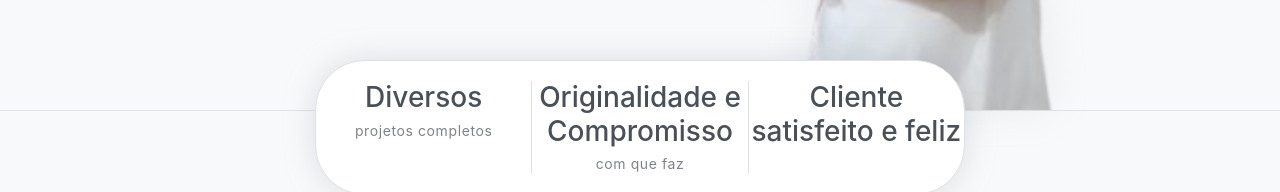
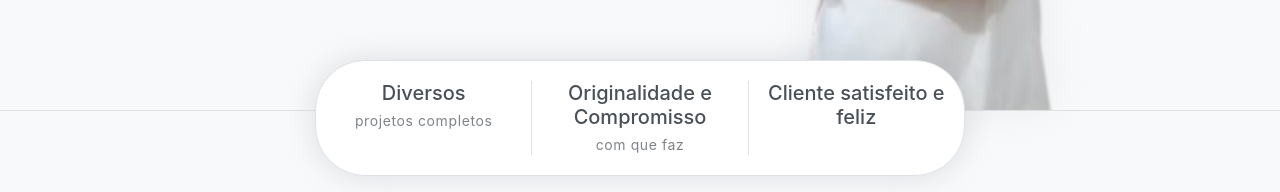
Before and after one commit to reisweslley/weslleyreis.github.io, a plain HTML site: page index.html in a window 1280 px wide. Shown: the part 641-833 px from the top of the page. Drawn offline with Linux system fonts and the light colour scheme.

Commit message:
Update index.html

```diff
--- a/index.html
+++ b/index.html
@@ -80,15 +80,15 @@
         <!-- Header-widget-->
         <div class="widget">
             <div class="widget-item">
-                <h3>Diversos</h3>
+                <h5>Diversos</h5>
                 <p>projetos completos</p>
             </div>
             <div class="widget-item">
-                <h3>Originalidade e Compromisso</h3>
+                <h5>Originalidade e Compromisso</h5>
                 <p>com que faz</p>
             </div>
             <div class="widget-item">
-                <h3>Cliente satisfeito e feliz</h3>
+                <h5>Cliente satisfeito e feliz</h5>
             </div>
         </div>
     </header>
```
